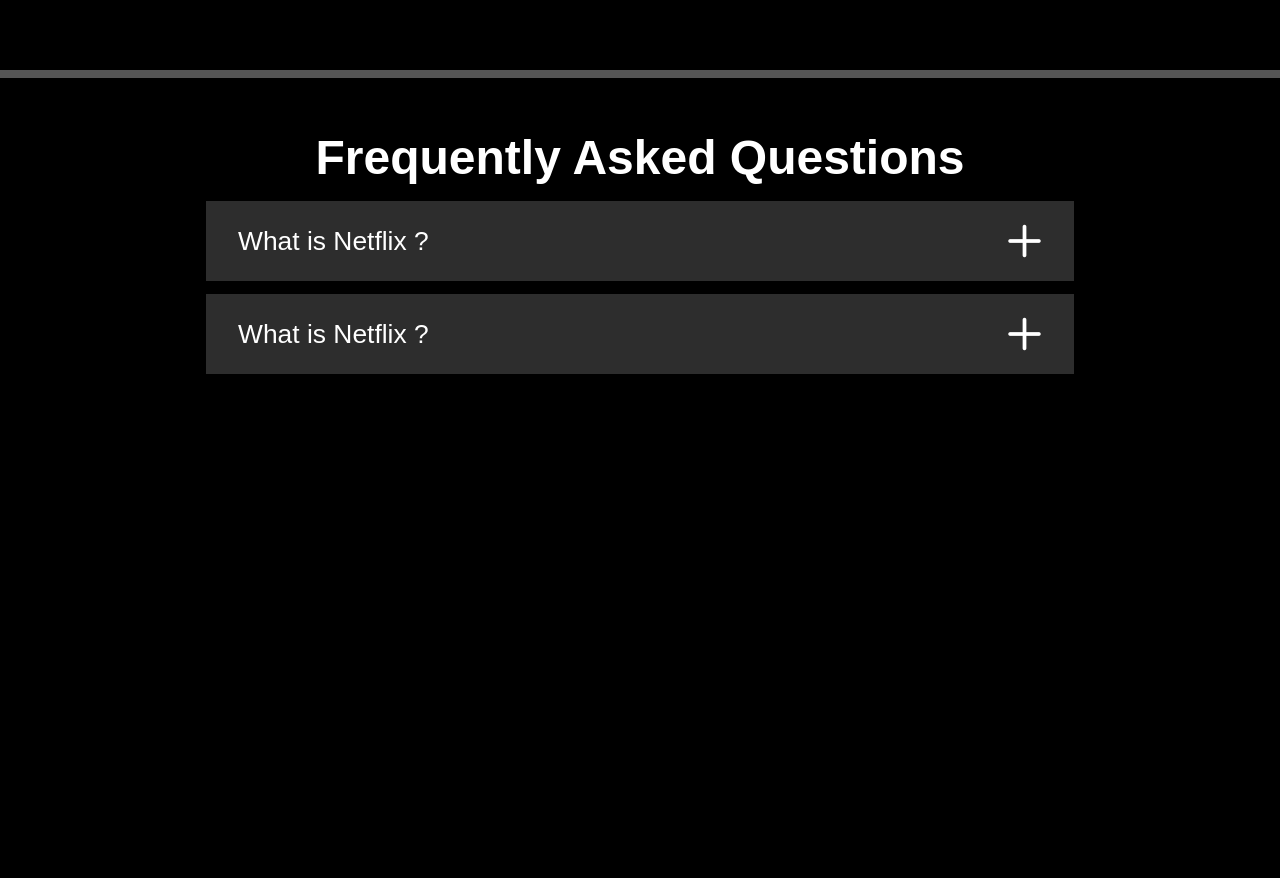
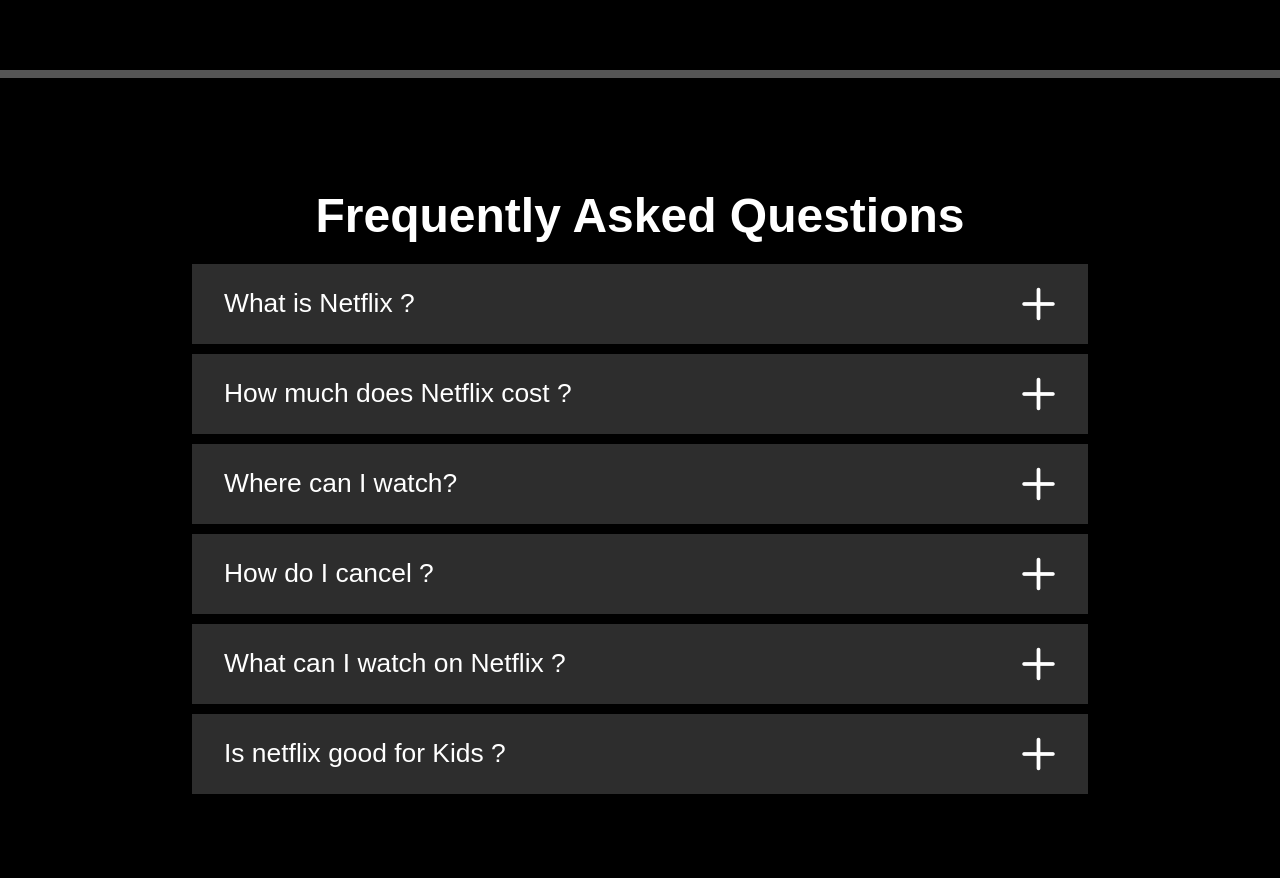
Before and after one commit to AaaSsHhUu/Netflix-clone, a plain HTML site: page index.html in a window 1280 px wide. Shown: the part 3162-4040 px from the top of the page. Drawn offline with Linux system fonts and the light colour scheme.

Commit message:
fixing issues in faq section

```diff
--- a/index.html
+++ b/index.html
@@ -96,14 +96,15 @@
     </section>
 
     <!-- FAQ -->
-    <section class="faq">
+    <section class="faq-container">
         <h1>Frequently Asked Questions</h1>
             <!-- 1st faq -->
-            <div class="faq-item">
-                <button class="faq-ques">
+            <div class="faq-list">
+                <div class="faq">
+                    <div class="faq-ques">
                         <span>What is Netflix ?</span>
                         <i class="fa-solid fa-plus"></i>
-                </button>
+                    </div>
                     <div class="faq-ans">
                         <p>Netflix is a streaming service that offers a wide variety of award-winning TV shows, movies, anime, documentaries and more - on thousands of internet-connected devices.
                         <br>
@@ -112,18 +113,61 @@
                     </div>
                 </div>
                 <!-- 2nd faq -->
-            <div class="faq-item">
-                <button class="faq-ques">
-                    <span>What is Netflix ?</span>
+                <div class="faq">
+                    <div class="faq-ques">
+                        <span>How much does Netflix cost ?</span>
                         <i class="fa-solid fa-plus"></i>
-                </button>
+                    </div>
                     <div class="faq-ans">
-                    <p>Netflix is a streaming service that offers a wide variety of award-winning TV shows, movies, anime, documentaries and more - on thousands of internet-connected devices.
-                    <br>
-                    <br>
-                    You can watch as much as you want,whenever you want, without asingle ad - all for one lowmonthly price. There's alwayssomething new to discover, and newTV shows and movies are addedevery week!</p>
+                        <p>Watch Netflix on your smartphone, tablet, Smart TV, laptop, or streaming device, all for one fixed monthly fee. Plans range from ₹149 to ₹649 a month. No extra costs, no contracts.</p>
                     </div>
                 </div>
+                <!-- 3rd faq -->
+                <div class="faq">
+                    <div class="faq-ques">
+                        <span>Where can I watch?</span>
+                        <i class="fa-solid fa-plus"></i>
+                    </div>
+                    <div class="faq-ans">
+                        <p>Watch anywhere, anytime. Sign in with your Netflix account to watch instantly on the web at netflix.com from your personal computer or on any internet-connected device that offers the Netflix app, including smart TVs, smartphones, tablets, streaming media players and game consoles.
+
+                        You can also download your favouriteshows with the iOS, Android, or Windows 10 app. Use downloads towatch while you're on the go andwithout an internet connection. TakeNetflix with you anywhere.</p>
+                    </div>
+                </div>
+                <!-- 4th faq -->
+                <div class="faq">
+                    <div class="faq-ques">
+                        <span>How do I cancel ?</span>
+                        <i class="fa-solid fa-plus"></i>
+                    </div>
+                    <div class="faq-ans">
+                        <p>Netflix is flexible. There are no annoying contracts and no commitments. You can easily cancel your account online in two clicks. There are no cancellation fees - start or stop your account anytime.</p>
+                    </div>
+                </div>
+                <!-- 5th faq -->
+                <div class="faq">
+                    <div class="faq-ques">
+                        <span>What can I watch on Netflix ?</span>
+                        <i class="fa-solid fa-plus"></i>
+                    </div>
+                    <div class="faq-ans">
+                        <p>Netflix has an extensive library of feature films, documentaries, TV shows, anime, award-winning Netflix originals, and more. Watch as much as you want, anytime you want.</p>
+                    </div>
+                </div>
+                <!-- 6th faq -->
+                <div class="faq">
+                    <div class="faq-ques">
+                        <span>Is netflix good for Kids ?</span>
+                        <i class="fa-solid fa-plus"></i>
+                    </div>
+                    <div class="faq-ans">
+                        <p>The Netflix Kids experience is included in your membership to give parents control while kids enjoy family-friendly TV shows and films in their own space.
+
+                            Kids profiles come with PIN-protected parental controls that let you restrict the maturity rating of content kids can watch and block specific titles you don’t want kids to see.</p>
+                    </div>
+                </div>
+            </div>
+
     </section>
 </body>
 <script src="index.js"></script>
--- a/index.js
+++ b/index.js
@@ -1,11 +1,7 @@
-const faqItems = document.querySelectorAll(".faq-item");
+const faqs = document.querySelectorAll(".faq");
 
-for(item of faqItems){
-    item.addEventListener("click",()=>{
-        let ques = document.querySelector(".faq-ques");
-        let ans = document.querySelector(".faq-ans");
-
-        ques.children[1].classList.toggle("rotate");
-        ans.classList.toggle("active");
+faqs.forEach((faq)=>{
+    faq.addEventListener("click",()=>{
+        faq.classList.toggle("active");
     })
-}
+})
--- a/style.css
+++ b/style.css
@@ -329,24 +329,22 @@
 
 /* FAQ */
 
-.faq{
+.faq-container{
     min-height: 100vh;
     width: 100%;
     background: #000;
-    text-align: center;
-    padding: 20px;
+    display: flex;
+    align-items: center;
+    justify-content: center;
+    flex-direction: column;
 }
 
-.faq h1{
+.faq-container h1{
     color: white;
     font-size: 3rem;
     font-weight: 800;
     margin: 1rem 0;
     padding-top: 1rem;
-}
-
-.faq-item{
-    margin: 0.5rem 0;
 }
 
 .faq-ques{
@@ -363,7 +361,6 @@
     border: none;
     outline: none;
     cursor: pointer;
-    transition: background 0.2s;
 }
 
 .faq-ques:hover{
@@ -391,11 +388,11 @@
     line-height: 1.2;
 }
 
-.faq-ans.active{
-    padding: 40px 2rem;
+.faq.active .faq-ans{
     height: fit-content;
+    padding: 30px ;
 }
 
-.fa-plus.rotate{
+.faq.active .faq-ques i{
     transform: rotate(45deg);
 }
```
Lines whose indentation alone changed are shown as unchanged.
